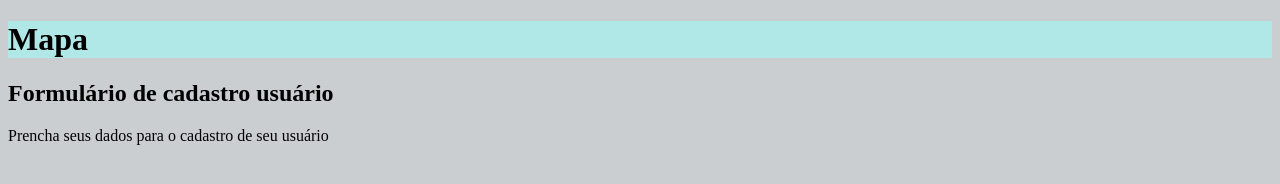
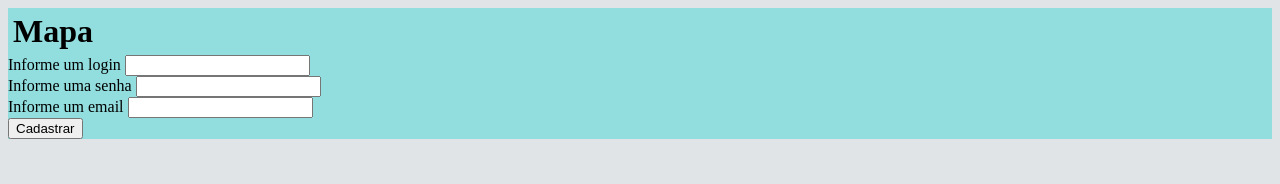
Before and after one commit to Nigguti/Mapa, a plain HTML site: page back/index.html in a window 1280 px wide. Drawn offline with Linux system fonts and the light colour scheme.

Commit message:
index cadastro

```diff
--- a/back/front/style.css
+++ b/back/front/style.css
@@ -1,7 +1,19 @@
 body {
-    background-color: rgb(203, 206, 209);
+    background-color: rgb(225, 228, 231);
 }
 
 #titulo {
-    background-color: rgb(176, 231, 231);
+    background-color: rgb(146, 221, 221);
 }
+h1 {
+    padding: 5px;
+    margin: auto;
+
+}
+
+#cadastro {
+    width: 50px;
+    height: 50px;
+    border: 1px solid gray;
+    padding: 10px 20px;
+}
--- a/back/index.html
+++ b/back/index.html
@@ -1,5 +1,5 @@
 <!DOCTYPE html>
-<html lang="en">
+<html lang="pt-BR">
 <head>
     <meta charset="UTF-8">
     <meta name="viewport" content="width=device-width, initial-scale=1.0">
@@ -9,10 +9,24 @@
 <body>
     <div id="titulo">
          <h1>Mapa</h1>
-     </div>
-    <div id="cadastro"></div>
-         <h2>Formulário de cadastro usuário</h2>
-         <p>Prencha seus dados para o cadastro de seu usuário</p>
+    <div class="container">
+         <form>
+            <div class="cadastro">
+                 <label for="login">Informe um login</label>
+                  <input type="text" id="login" name="login" required>
+             </div>
+             <div class="cadastro">
+                <label for="username">Informe uma senha</label>
+                 <input type="text" id="username" name="username" required>
+            </div>
+            <div class="cadastro">
+                <label for="email">Informe um email</label>
+                 <input type="text" id="email" name="email" required>
+            </div>
+            <div class="cadastro">
+                <button type="submit">Cadastrar</button>
+             </div>
+         </form>
      </div>
 </body>
 </html>
```
